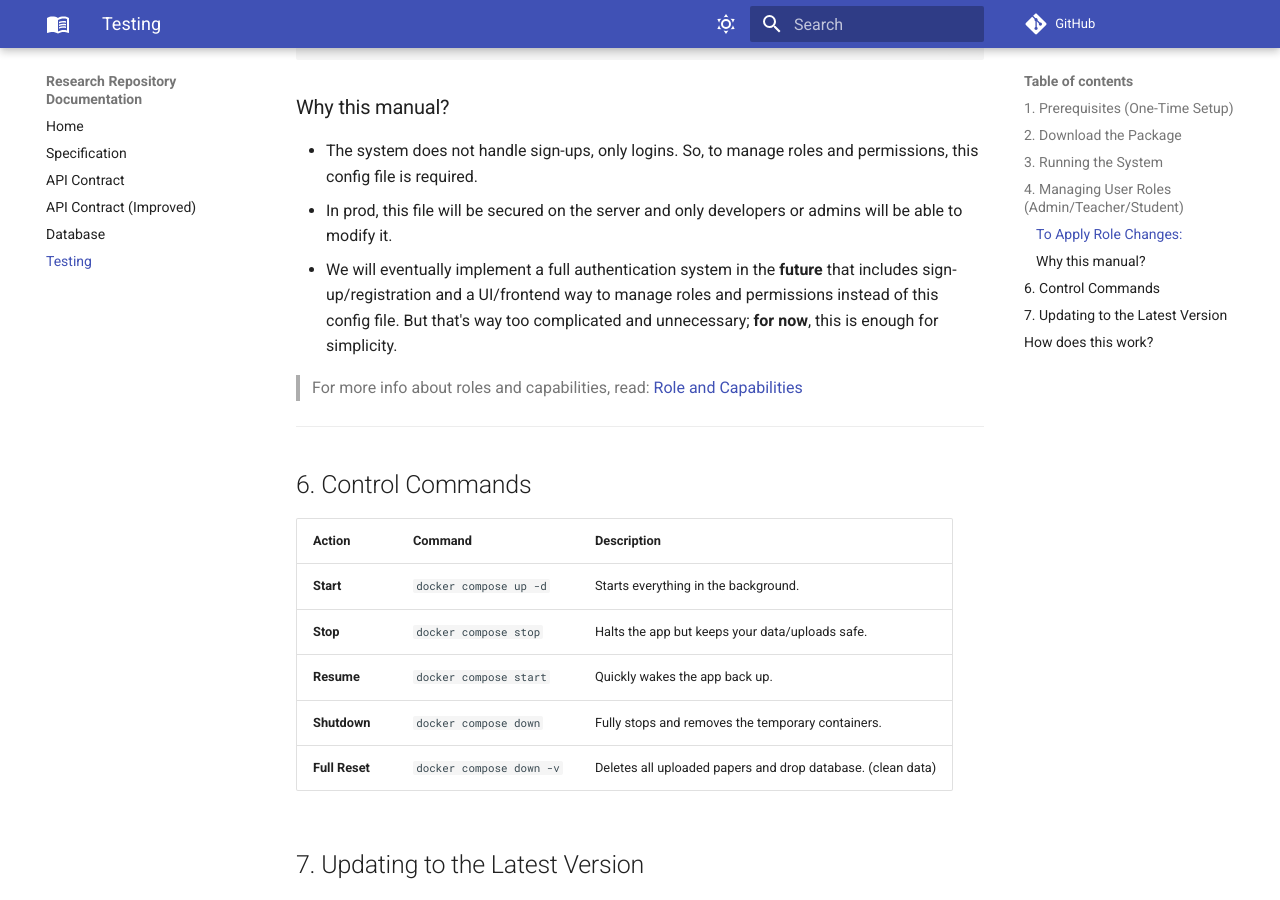
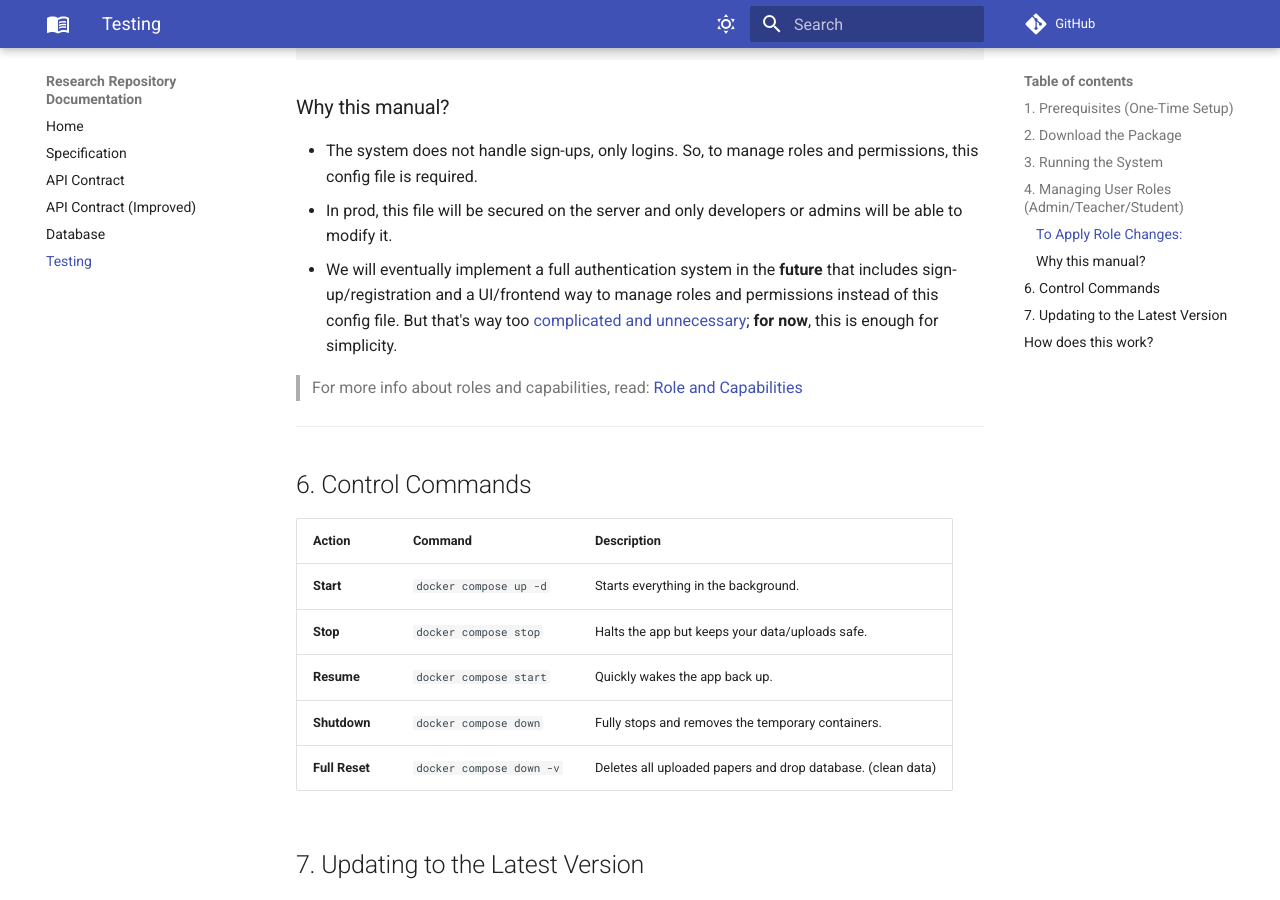
Before and after one commit to r4ppz/research-repo-docs, an MkDocs documentation site: the page built from docs/testing.md, in a window 1280 px wide and 900 px high, scrolled down 1420 px. Built offline with MkDocs 1.6.1 and Material for MkDocs 9.7.7, drawn with Linux system fonts in a browser that asks for light colours; comment, search, counter and statistics services are not loaded; part of the change alters nothing that is shown.

```diff
--- a/docs/testing.md
+++ b/docs/testing.md
@@ -57,7 +57,7 @@ docker compose restart backend
 
 - The system does not handle sign-ups, only logins. So, to manage roles and permissions, this config file is required.
 - In prod, this file will be secured on the server and only developers or admins will be able to modify it.
-- We will eventually implement a full authentication system in the **future** that includes sign-up/registration and a UI/frontend way to manage roles and permissions instead of this config file. But that's way too complicated and unnecessary; **for now**, this is enough for simplicity.
+- We will eventually implement a full authentication system in the **future** that includes sign-up/registration and a UI/frontend way to manage roles and permissions instead of this config file. But that's way too [complicated and unnecessary](https://auth0.com/blog/building-account-systems/#1--Ideally--Don-t); **for now**, this is enough for simplicity.
 
 > For more info about roles and capabilities, read: [Role and Capabilities](./specification.md#roles-capabilities)
 
```
